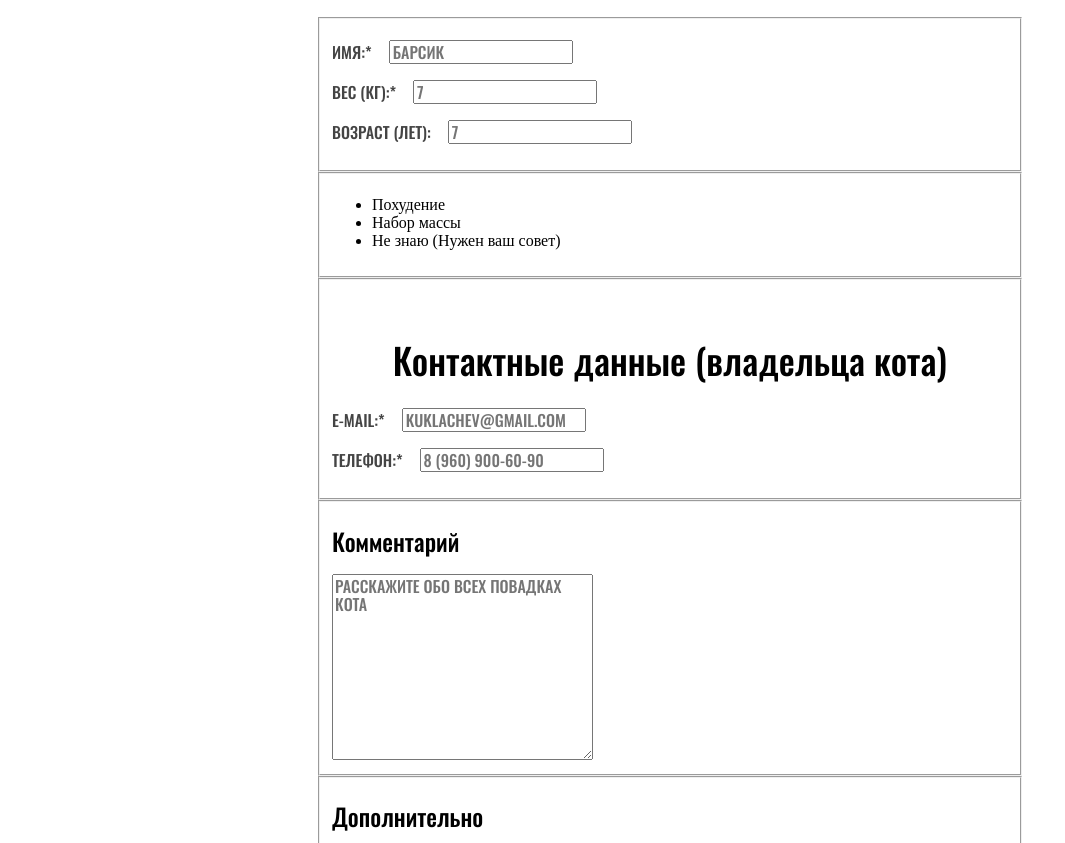
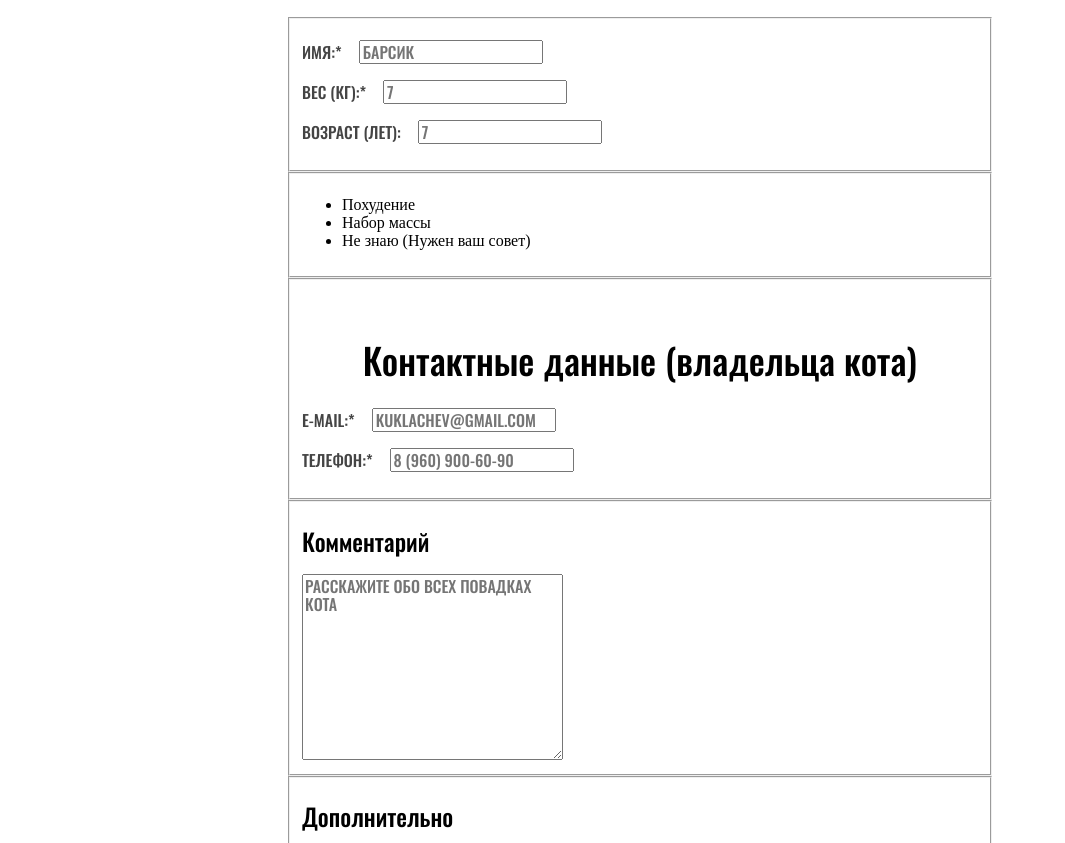
Before and after one commit to htmlacademy-adaptive/2379901-cat-energy-1, a plain HTML site: page 4/form.html in a window 1280 px wide. Shown: the part 388-1231 px from the top of the page, without its empty margins (0-1065 px from the left). Drawn offline with Linux system fonts and the light colour scheme.

Commit message:
:heavy_check_mark: Сборка #4

```diff
--- a/4/css/style.css
+++ b/4/css/style.css
@@ -748,21 +748,10 @@ body {
 
 .form-feedback__content-wrapper {
   display: block;
-  width: 280px;
-  margin: 0 auto;
-  padding: 0 20px;
-}
-@media (min-width: 768px) {
-  .form-feedback__content-wrapper {
-    width: 708px;
-    padding: 0 30px;
-  }
 }
 @media (min-width: 1300px) {
   .form-feedback__content-wrapper {
     display: grid;
-    width: 1220px;
-    padding: 0 40px;
     grid-template-columns: repeat(2, 570px);
     column-gap: 80px;
   }
--- a/4/form.html
+++ b/4/form.html
@@ -11,6 +11,7 @@
 
 <body class="page-body">
   <header class="page-header">
+    <div class="content-wrapper">
       <a class="page-header__logo">
         <img class="page-header__logo-image" src="img/logo-mobile.svg" width="33" height="38" alt="Кэт энерджи">
         <img class="page-header__logo-text" src="img/logo-mobile-text.svg" width="101" height="18" alt="Кэт энерджи">
@@ -39,8 +40,10 @@
           </ul>
         </div>
       </nav>
+    </div>
   </header>
-  <main class="main-container content-wrapper">
+  <main class="main-container">
+    <div class="content-wrapper">
       <div class="main-container__header">
         <h2 class="main-comtainer__title">Подбор программы</h2>
         <p class="main-container__description">Заполните анкету, и мы подберем программу питания для вашего кота</p>
@@ -156,9 +159,10 @@
           <img class="contacts__map" src="img/location.jpg" width="320" height="362" alt="Карта с меткой расположения">
         </div>
       </section>
+    </div>
   </main>
   <footer class="main-footer">
-    <div class="main-footer__wrapper">
+    <div class="main-footer__wrapper content-wrapper">
       <div class="main-footer__logo">
         <img class="main-footer__image" src="img/logo-mobile-text.svg" alt="Кэт энерджи">
       </div>
@@ -168,8 +172,7 @@
             <a class="social__link social__link--vkontakte" href="https://vk.com/htmlacademy">Мы вконтакте</a>
           </li>
           <li class="social__item">
-            <a class="social__link social__link--youtube" href="https://www.youtube.com/user/htmlacademyru">Мы в
-              ютубе</a>
+            <a class="social__link social__link--youtube" href="https://www.youtube.com/user/htmlacademyru">Мы в ютубе</a>
           </li>
           <li class="social__item">
             <a class="social__link social__link--telegram" href="https://t.me/htmlacademy">Мы в телеграме</a>
```
Also changed, not shown: 4/catalog.html (+5 -1 lines), 4/index.html (+1 -1 lines), 1 other file. Lines whose indentation alone changed are shown as unchanged.
